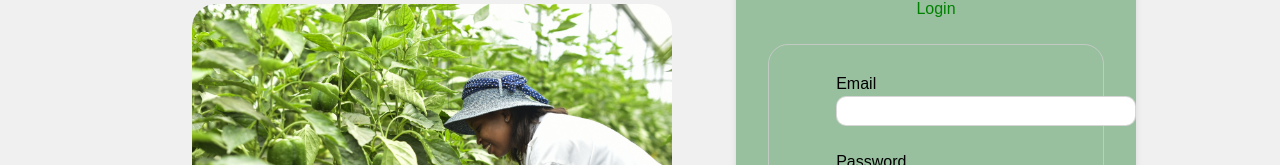
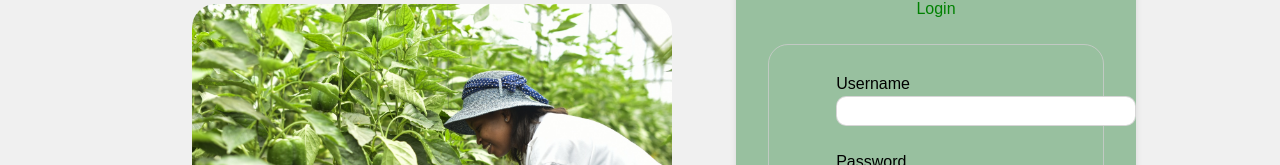
Before and after one commit to buwituze/Bloom-web-application, a React (Vite) app in the folder Bloom-project/Front-end/: page /login in a window 1280 px wide. Shown: the part 306-471 px from the top of the page. Built offline with nearby package versions, Linux system fonts and the light colour scheme.

Commit message:
loginupdate

```diff
--- a/Bloom-project/Front-end/src/components/login.tsx
+++ b/Bloom-project/Front-end/src/components/login.tsx
@@ -3,6 +3,45 @@
 import NavBar from "./Navbar";
 import { useNavigate } from "react-router-dom";
 import "../styles/login.css";
+
+// function Login() {
+//   return (
+//     <div>
+//       <NavBar />
+//       <div className="login-container">
+//         <div>
+//           <img className="login-image" src="FARMER.jpg"></img>
+//         </div>
+//         <div className="login">
+//           <h3>Login</h3>
+//           <form>
+//             <div>
+//               <label htmlFor="username">Username</label> <br />
+//               <input type="text" id="username" required /> <br /> <br />
+//             </div>
+//             <div>
+//               <label htmlFor="email">Email</label> <br />
+//               <input type="email" id="email" required /> <br /> <br />
+//             </div>
+//             <div>
+//               <label htmlFor="password">Password</label> <br />
+//               <input type="password" id="password" required /> <br /> <br />
+//             </div>
+//             <div>
+//               <Link to="/homepage">
+//                 <button type="submit">Sign in</button>
+//               </Link>
+//             </div>
+//             <p>
+//               Don't have an account? <Link to="/signup">Sign up</Link>
+//             </p>
+//           </form>
+//         </div>
+//       </div>
+//     </div>
+//   );
+// }
+// export default Login;
 
 const Login: React.FC = () => {
   const [username, setUsername] = useState<string>("");
@@ -65,16 +104,17 @@
           {error && <p className="error">{error}</p>}
           <form onSubmit={handleSubmit}>
             <div>
-              <label htmlFor="email">Email</label> <br />
+              <label htmlFor="username">Username</label> <br />
               <input
-                type="email"
-                id="email"
-                value={email}
-                onChange={(e) => setEmail(e.target.value)}
+                type="text"
+                id="username"
+                value={username}
+                onChange={(e) => setUsername(e.target.value)}
                 required
               />{" "}
               <br /> <br />
             </div>
+
             <div>
               <label htmlFor="password">Password</label> <br />
               <input
```
